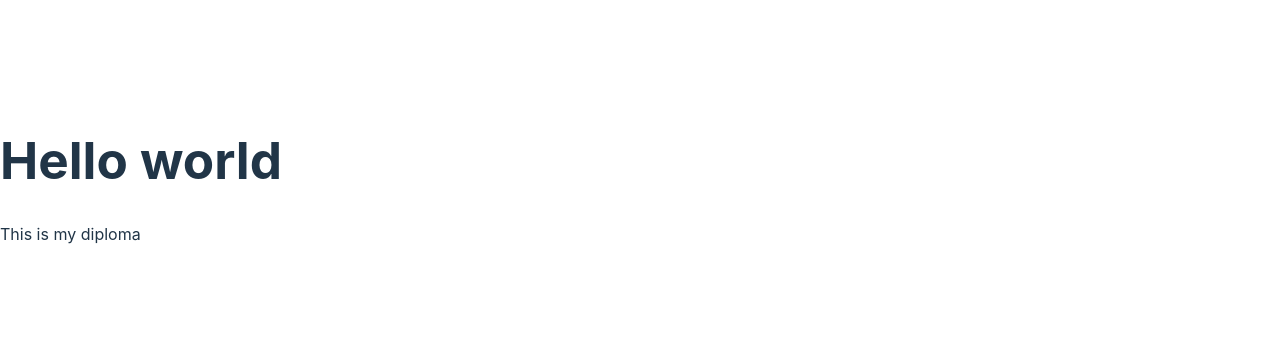
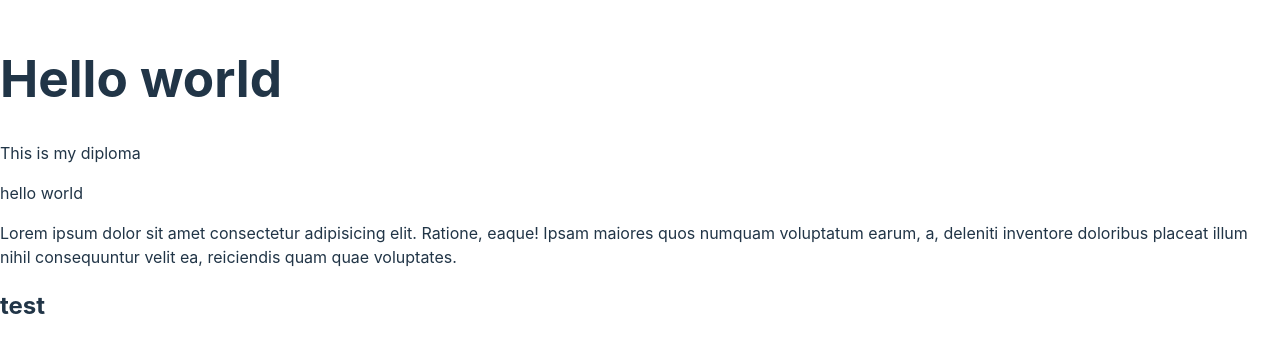
Before and after one commit to Erjankydyrov/test2-dipmloma23, a React (Vite) app: page / in a window 1280 px wide. Shown: the part 220-572 px from the top of the page. Built offline with nearby package versions, Linux system fonts and the light colour scheme.

Commit message:
test commit

```diff
--- a/src/App.jsx
+++ b/src/App.jsx
@@ -3,6 +3,12 @@ export default function App() {
     <div className="App">
       <h1>Hello world</h1>
       <p>This is my diploma</p>
+      <p>hello world</p>
+    <div>
+      <p>Lorem ipsum dolor sit amet consectetur adipisicing elit. Ratione, eaque! Ipsam maiores quos numquam voluptatum earum, a, deleniti inventore doloribus placeat illum nihil consequuntur velit ea, reiciendis quam quae voluptates.</p>
+      <h2>test</h2>
+
+    </div>
     </div>
   );
 }
```
